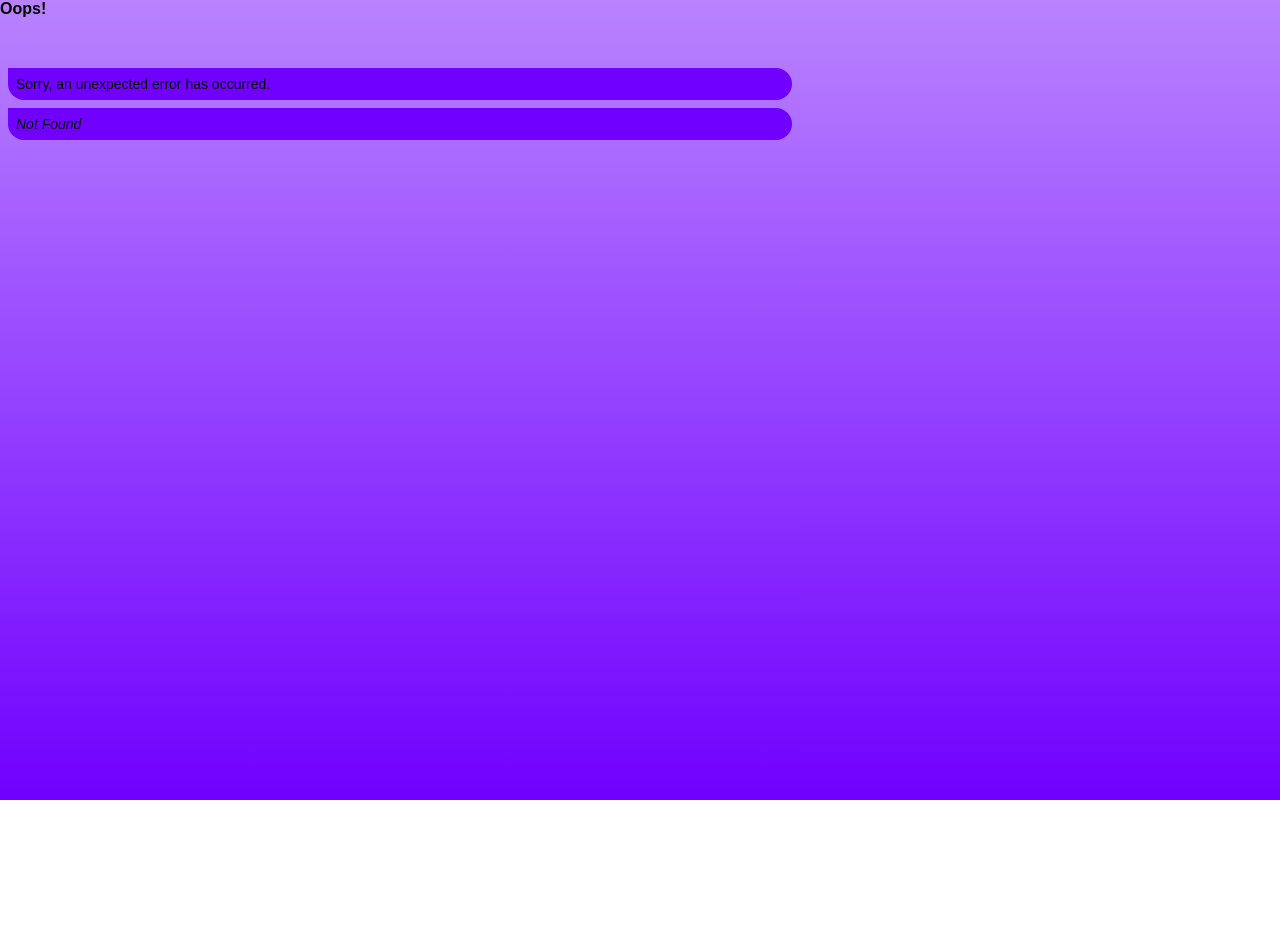
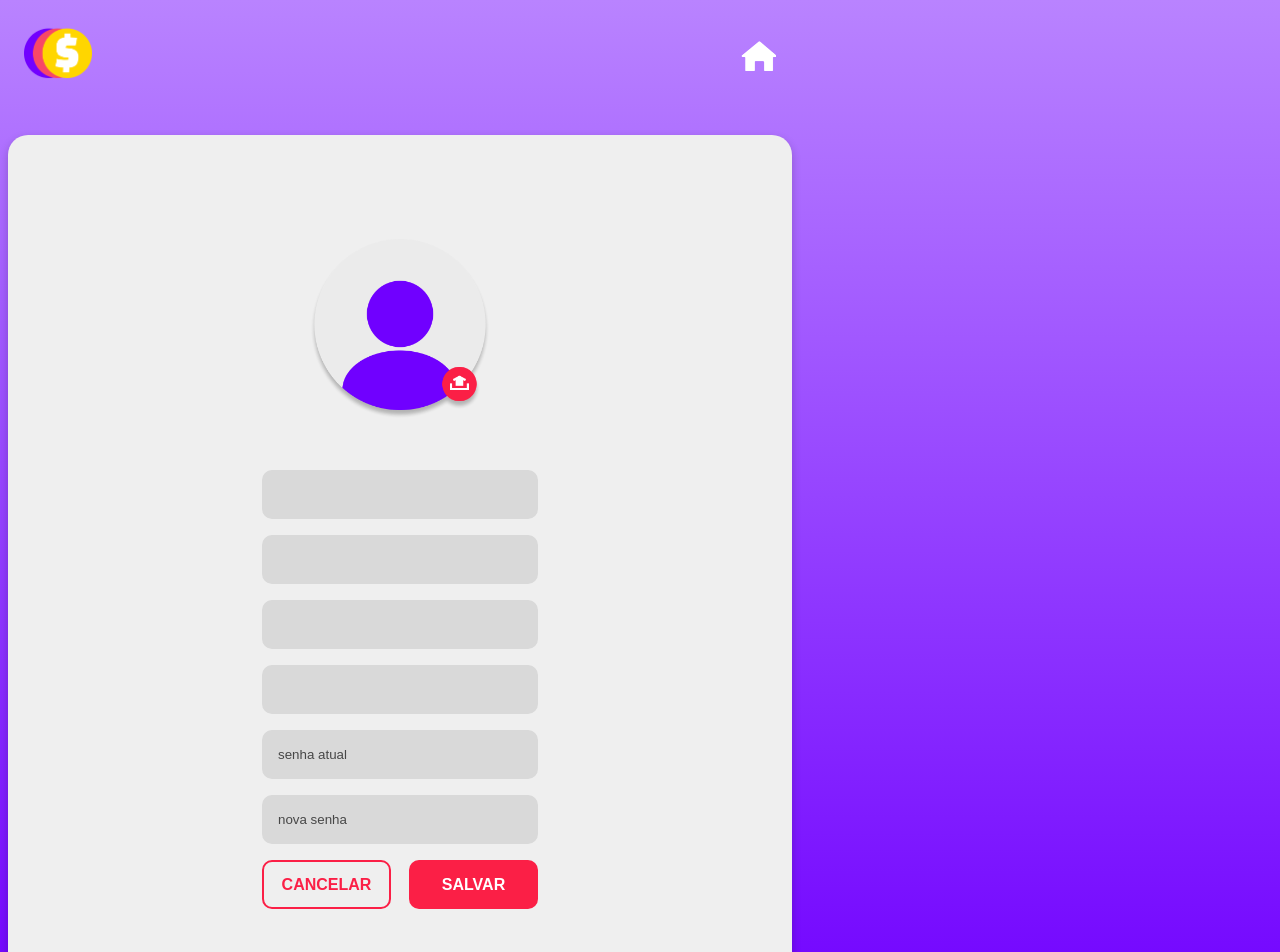
Before and after one commit to RAILANABREU/Projeto-de-WEB, a React (Create React App) app in the folder frontend/: page /editarperfil/1 in a window 1280 px wide. Before the commit this address had no page. Shown: the top 952 px of the page. Before the commit the page ends 800 px from the top, so only its background shows below. Built offline with nearby package versions, Linux system fonts and the light colour scheme; no server answers; a web font is replaced by a local one.

Commit message:
tela editar perfil

```diff
--- a/frontend/package.json
+++ b/frontend/package.json
@@ -41,5 +41,8 @@
       "last 1 firefox version",
       "last 1 safari version"
     ]
+  },
+  "devDependencies": {
+    "@babel/plugin-proposal-private-property-in-object": "^7.21.11"
   }
 }
--- /dev/null
+++ b/frontend/src/Schemas/editarPerfilSchema.js
@@ -0,0 +1,45 @@
+import { z } from "zod";
+
+export const editarPerfilSchema = z
+  .object({
+    nome: z
+      .string()
+      .min(3, { message: "Nome deve ter no mínimo 3 caracteres" })
+      .transform((name) =>
+        name
+          .trim()
+          .split(" ")
+          .map((word) => word[0].toUpperCase() + word.slice(1))
+          .join(" ")
+      ),
+    sobrenome: z
+    .string()
+    .min(3, { message: "Sobrenome deve ter no mínimo 3 caracteres" })
+    .transform((name) =>
+      name
+        .trim()
+        .split(" ")
+        .map((word) => word[0].toUpperCase() + word.slice(1))
+        .join(" ")
+    ),
+    username: z
+    .string()
+    .min(3, { message: "O nome de usuário deve ter no mínimo 3 caracteres" })
+    .max(20, { message: "O nome de usuário deve ter no máximo 20 caracteres" })
+    .regex(/^[a-zA-Z0-9_-]+$/, {
+        message: "O nome de usuário deve conter apenas letras, números, hífens e sublinhados",
+    }),
+    telefone: z
+    .string()
+    .refine((value) => /^\d{11}$/.test(value), {
+      message: "Por favor, forneça um número de celular brasileiro válido com 11 dígitos.",
+    })
+    .transform((value) => `(${value.slice(0, 2)}) ${value.slice(2, 7)}-${value.slice(7)}`),
+
+    senha: z.string().min(6, "A senha precisa ter no minímo 6 caracteres"),
+    senha2: z.string().min(6, "A senha precisa ter no minímo 6 caracteres"),
+  })
+  .refine((data) => data.senha === data.senha2, {
+    message: "As senhas não correspondem",
+    path: ["senha2"],
+  });
--- a/frontend/src/components/common/ModalUser.jsx
+++ b/frontend/src/components/common/ModalUser.jsx
@@ -4,6 +4,7 @@ import { useEffect, useState } from "react";
 import Perfil from "./Perfil";
 import { FindUserByID } from '../../services/userServices';
 import Logo from "../layout/Logo";
+import { Link } from "react-router-dom";
 
 export default function ModalUser ({isOpen, setOpen, userId, authToken}){
     const [userData, setUserData] = useState(null);
@@ -29,7 +30,8 @@ export default function ModalUser ({isOpen, setOpen, userId, authToken}){
                     <button className={style.close}onClick={() => setOpen(false)}>X</button>
                     {userData && <Perfil img={userData.avatar} />}
                     <h2>{userData && userData.username}</h2>
-                    <Button type="modal" name="Editar perfil"/>
+                    <Link style={{width: "100%"}}
+                    to={`/editarperfil/${userId}`}><Button type="modal" name="Editar perfil"/></Link>
                     {userData &&
                     <div>
                         <p className={style.p}>{userData.nome}</p>
--- a/frontend/src/components/common/icons.jsx
+++ b/frontend/src/components/common/icons.jsx
@@ -5,7 +5,12 @@ import fotocomprovante from "../../assets/foto-comprovante.png"
 import copia from "../../assets/copy-icon.png"
 import style from "../Img.module.css"
 
-export default function Icon({type, onClick}){
+export default function Icon({type, onClick, img}){
+    if(img){
+        return (
+        <img className={style.image} src={img} alt={`imagem de ${type}`} onClick={onClick}/>)
+    }
+    else{
         return (
             <img
                 className={
@@ -35,3 +40,4 @@ export default function Icon({type, onClick}){
             />
         );
     }
+}
--- a/frontend/src/index.js
+++ b/frontend/src/index.js
@@ -12,6 +12,7 @@ import CriarEvento from './pages/Criarevento';
 import Gastos from './pages/Gastos';
 import Pagamento from './pages/Pagamento';
 import ErrorPage from './pages/ErrorPage';
+import EditarPerfil from './pages/EditarPerfil'
 
 const router = createBrowserRouter([
   {
@@ -43,6 +44,10 @@ const router = createBrowserRouter([
   {
     path: "/pagamento",
     element: <Pagamento/>,
+  },
+  {
+    path: "/editarperfil/:userId",
+    element: <EditarPerfil/>,
   }
 ]);
 
--- a/frontend/src/pages/Criarevento.jsx
+++ b/frontend/src/pages/Criarevento.jsx
@@ -10,6 +10,8 @@ import { zodResolver } from "@hookform/resolvers/zod";
 import { useNavigate, useParams } from "react-router-dom";
 import Cookies from "js-cookie";
 import { criarEvento } from "../services/eventosSevices";
+import style from "./Criarevento.module.css";
+import { useState } from "react";
 
 export default function CriarEvento(){
     const {
@@ -23,14 +25,14 @@ export default function CriarEvento(){
     });
     const navigate  = useNavigate();
     const { userId } = useParams();
-
+    const [imagemBase64, setImagemBase64] = useState(null);
     const handleCancelar = () => {
         reset();
         navigate(`/home/${userId}`);
       };
 
     async function handleCriar(dadosEvento){
-        const dados = { ...dadosEvento, adm: userId };
+        const dados = { ...dadosEvento, adm: userId, imagem: imagemBase64};
         console.log(dados);
         if (isValid){
             try{
@@ -52,12 +54,37 @@ export default function CriarEvento(){
           }
         }
 
+    const handleImagemChange = (event) =>{
+        const imagemArquivo = event.target.files[0];
+
+        if (imagemArquivo) {
+        const reader = new FileReader();
+        reader.onloadend = () => {
+            setImagemBase64(reader.result);
+        };
+
+        reader.readAsDataURL(imagemArquivo);
+        }else{
+        setImagemBase64("");
+        }
+    }
     return(
         <div className="page">
-            <Head/>
+            <Head onIconClick={handleCancelar}/>
             <Main>
                 <h1>CRIAR EVENTO</h1>
-                <Icon type = 'foto-evento'/>
+                <input
+                    className={style.uploadimg}
+                    type="file"
+                    accept="image/*"
+                    id="uploadInput"
+                    onChange={handleImagemChange}
+                />
+                <label htmlFor="uploadInput" className={style.uploadLabel}>
+                <Icon
+                img={imagemBase64}
+                type={"foto-evento"}/>
+                </label>
                 <form onSubmit={handleSubmit(handleCriar)}>
                     <Input
                     id='título'
--- /dev/null
+++ b/frontend/src/pages/Criarevento.module.css
@@ -0,0 +1,8 @@
+.uploadimg{
+    display: flex;
+    z-index: 2;
+}
+.uploadLabel {
+    display: inline-block;
+    cursor: pointer;
+  }
--- /dev/null
+++ b/frontend/src/pages/EditarPerfil.jsx
@@ -0,0 +1,156 @@
+import Button from "../components/common/Button"
+import Head from "../components/layout/Head"
+import Main from "../components/layout/Main"
+import Input from "../components/common/Input"
+import { zodResolver } from "@hookform/resolvers/zod";
+import { useForm } from "react-hook-form";
+import { useEffect, useState } from "react";
+import { FindUserByID, editarperfil } from "../services/userServices";
+import Cookies from "js-cookie";
+import style from "./Sign.module.css";
+import Perfil from "../components/common/Perfil";
+import { useNavigate, useParams } from "react-router-dom";
+import { editarPerfilSchema } from "../Schemas/editarPerfilSchema";
+
+export default function EditarPerfil(){
+    const {
+        register,
+        handleSubmit,
+        reset,
+        formState: {errors, isValid},
+      } = useForm({
+        resolver: zodResolver(editarPerfilSchema),
+        mode: 'onChange',
+      });
+      const navigate  = useNavigate();
+      const { userId } = useParams();
+      const [imagemBase64, setImagemBase64] = useState(null);
+      const [message, setMessage] = useState(null);
+
+      const [userData, setUserData] = useState();
+
+        useEffect(() => {
+            const fetchUserData = async () => {
+            try {
+                const userFound = await FindUserByID(userId, Cookies.get("token"));
+                setUserData(userFound);
+                setImagemBase64(userData.avatar)
+            } catch (error) {
+                console.error('Erro ao buscar informações do usuário:', error);
+            }
+            };
+        if (userId) {
+            fetchUserData();
+            }
+        }, [userId]);
+
+      const handleImagemChange = (event) => {
+        const imagemArquivo = event.target.files[0];
+
+        if (imagemArquivo) {
+          const reader = new FileReader();
+          reader.onloadend = () => {
+            setImagemBase64(reader.result);
+          };
+
+          reader.readAsDataURL(imagemArquivo);
+        }else{
+          setImagemBase64("");
+        }
+      };
+    const handleCancelar = () => {
+        reset();
+        navigate(`/home/${userId}`);
+    };
+    async function handleSave(data) {
+        if (isValid) {
+          const dataComImagem = { ...data, avatar: imagemBase64 };
+          console.log(dataComImagem);
+
+          try{
+            const response = await editarperfil(dataComImagem, Cookies.get("token"));
+            console.log(response);
+            const {status, data} = response;
+            if (status === 201){
+              setMessage("Modificações salvas");
+            }
+            reset();
+          }catch(error){
+            console.error(error.message);
+          }
+
+        } else {
+          console.log("não foi possivel enviar");
+        }
+      }
+
+    return(
+        <div className="page">
+            <Head onIconClick={handleCancelar}/>
+            <Main>
+            <div className={style.head}>
+                <input
+                    className={style.uploadimg}
+                    type="file"
+                    accept="image/*"
+                    id="uploadInput"
+                    onChange={handleImagemChange}
+                />
+                <label htmlFor="uploadInput" className={style.uploadLabel}>
+                    <Perfil img={imagemBase64} />
+                </label>
+            </div>
+            <p className={style.p}>{message}</p>
+            <form onSubmit={handleSubmit(handleSave)}>
+            <Input
+              reg={register}
+              className={style.nome}
+              id={userData && userData.nome} name='nome' type = 'text'/>
+              {errors.nome && (
+                          <p><span>{errors.nome.message}</span></p>
+                        )}
+
+              <Input
+              reg={register}
+              className={style.nome}
+              id={userData && userData.sobrenome} name='sobrenome' type = 'text'/>
+              {errors.sobrenome && (
+                          <p><span>{errors.sobrenome.message}</span></p>
+                        )}
+              <Input
+              reg={register}
+              id= {userData && userData.username} name= 'username' type= 'text'/>
+              {errors.username && (
+                          <p><span>{errors.username.message}</span></p>
+                        )}
+              <Input
+              reg={register}
+              id= {userData && userData.telefone} name= 'telefone' type= 'number'/>
+              {errors.telefone && (
+                          <p><span>{errors.telefone.message}</span></p>
+                        )}
+              <Input
+              reg={register}
+              id= 'senha atual' name= 'senha' type= 'password'/>
+              {errors.senha && (
+                          <p><span>{errors.senha.message}</span></p>
+                        )}
+              <Input
+              reg={register}
+              id= 'nova senha' name= 'senha2' type= 'password'/>
+              {errors.senha2 && (
+                          <p><span>{errors.senha2.message}</span></p>
+                        )}
+                <Button
+                        type='cancelar/confirmar'
+                        name='CANCELAR'
+                        name2='SALVAR'
+                        onClick={handleSave}
+                        onClickCancelar={handleCancelar}
+                />
+            </form>
+
+            </Main>
+        </div>
+        )
+}
--- a/frontend/src/services/eventosSevices.js
+++ b/frontend/src/services/eventosSevices.js
@@ -18,8 +18,11 @@ export async function criarEvento(data, authToken){
                 Authorization: `Bearer ${authToken}`
             }
           })
+
+        return response
     }catch(error){
-        console.error("Erro ao criar evento", error.message)
+        console.error("Erro ao criar evento:", error.message);
+        throw error;
     }
 
 }
--- a/frontend/src/services/userServices.js
+++ b/frontend/src/services/userServices.js
@@ -33,8 +33,22 @@ export async function FindUserByID(id, authToken) {
     const userFound = response.data.user;
     console.log('Usuário Encontrado:', userFound);
     return userFound;
-  } catch (error) {
+  }catch(error){
     console.error('Erro ao buscar usuário:', error.message);
     throw error;
   }
 }
+
+export async function editarperfil(data, authToken){
+  try{
+    const response = await axios.post(`${baseURL}/updateUser`,{
+      headers:{
+        Authorization: `Bearer ${authToken}`
+      }
+    })
+    return response.status
+  }catch(error){
+    console.error('Erro ao buscar usuário:', error.message);
+    throw error;
+  }
+}
```
Also changed, not shown: 1 other file (tests, documents, lock files or other folders). Lines whose indentation alone changed are shown as unchanged.
